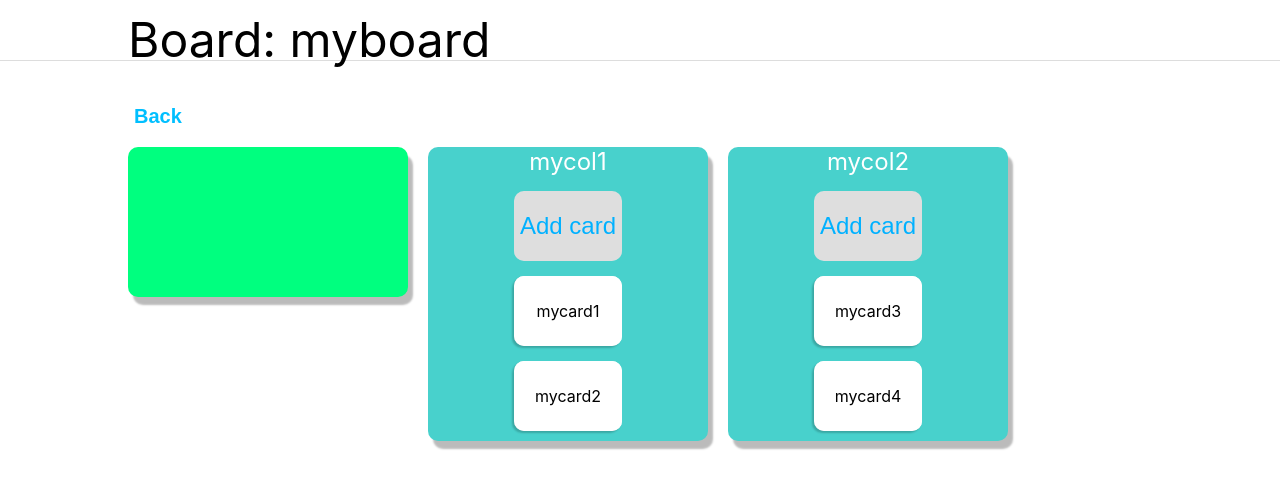
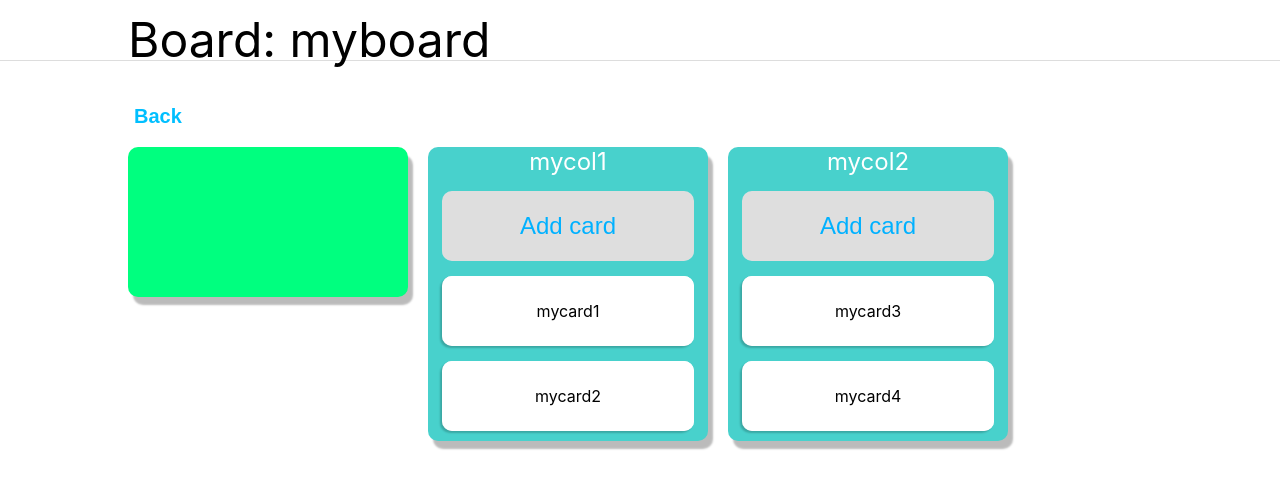
Before and after one commit to summerlightningman/my-trello-analogue, a React (Create React App) app: page /board/0 in a window 1280 px wide. Shown: the top 488 px of the page. Built offline with nearby package versions, Linux system fonts and the light colour scheme; some icons are missing.

Commit message:
Added styled-components for CardList

```diff
--- a/src/components/Card/card-list/card-list.css
+++ /dev/null
@@ -1,3 +0,0 @@
-.card-list {
-    padding: 0 10px 10px 10px;
-}
--- a/src/components/Card/card-list/card-list.tsx
+++ b/src/components/Card/card-list/card-list.tsx
@@ -1,11 +1,15 @@
 import {FC, useContext} from 'react';
+import styled from "styled-components";
+
 import {useTypedSelector} from "../../../hooks/useTypedSelector";
-
 import CardListItem from "../card-list-item/card-list-item";
 import CardListItemAdd from "../card-list-item-add/card-list-item-add";
 import ColumnContext from "../../Column/column-context";
 
-import './card-list.css';
+const CardListComponent = styled.ul`
+  width: 90%;
+  padding: 0 0 10px 0;
+`;
 
 
 const CardList: FC = () => {
@@ -15,10 +19,10 @@ const CardList: FC = () => {
         .filter(card => card.columnId === column.id);
 
     return (
-        <ul className="card-list">
+        <CardListComponent>
             <CardListItemAdd key={-1} cardCount={cardList.length}/>
             {cardList.map(card => <CardListItem card={card} key={card.id}/>)}
-        </ul>
+        </CardListComponent>
     );
 };
 
```
